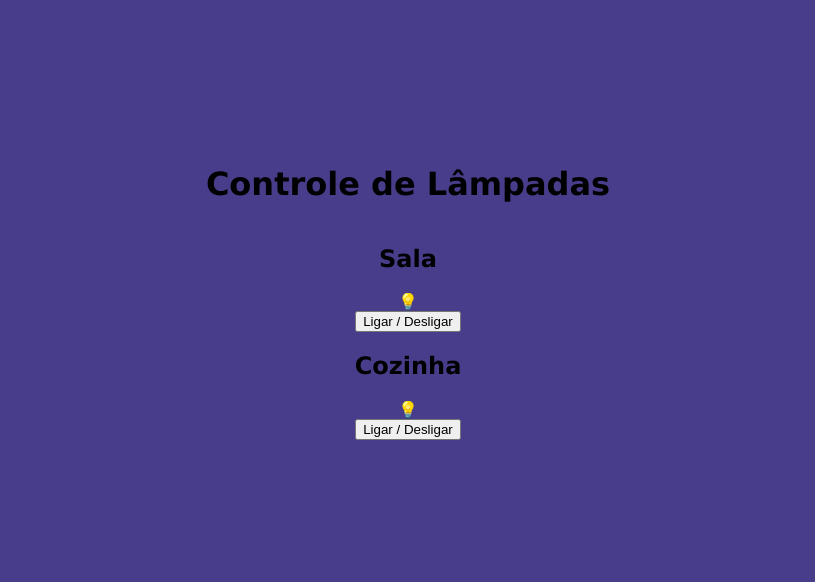
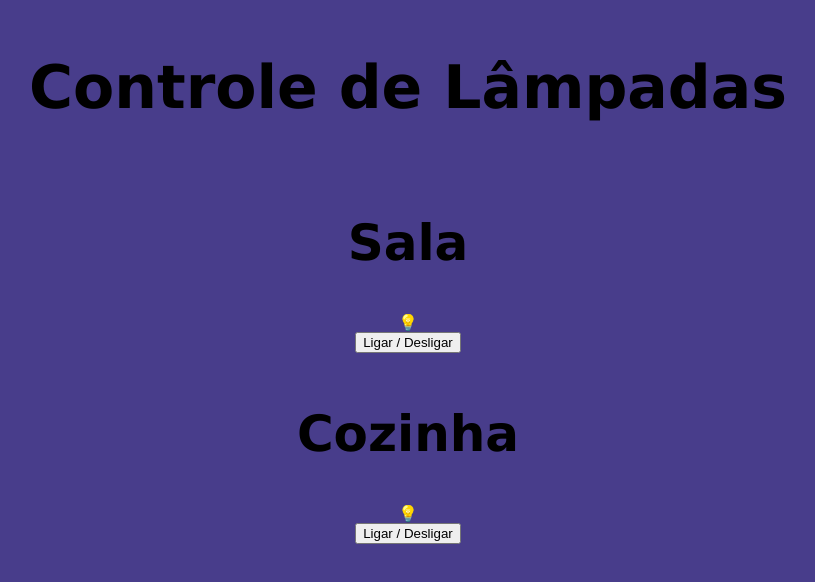
Before and after one commit to alessandroluissantos/ilumina--o-web, a plain HTML site: page index.html in a window 1280 px wide. Shown: the part 116-698 px from the top of the page, without its empty margins (232-1047 px from the left). Drawn offline with Linux system fonts and the light colour scheme.

Commit message:
Update style.css

```diff
--- a/style.css
+++ b/style.css
@@ -7,5 +7,22 @@ body {
     align-items: center;
     flex-direction: column;
     justify-content: center;
+}
+
+h1 {
+    margin-top: 12px;
+    font-size: 60px;
 
 }
+h2 {
+    font-size: 50px;
+}
+
+.comodo {
+    border: ipx solid #690505;
+    width 200px;
+    border-radius: 15px;
+    margin-top: 10px;
+
+
+}
```
